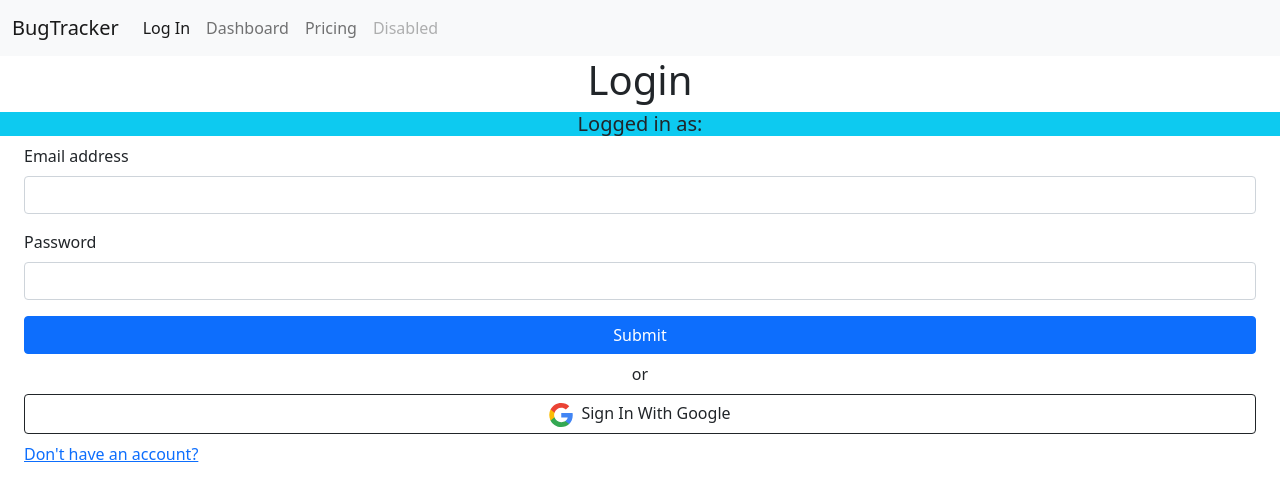
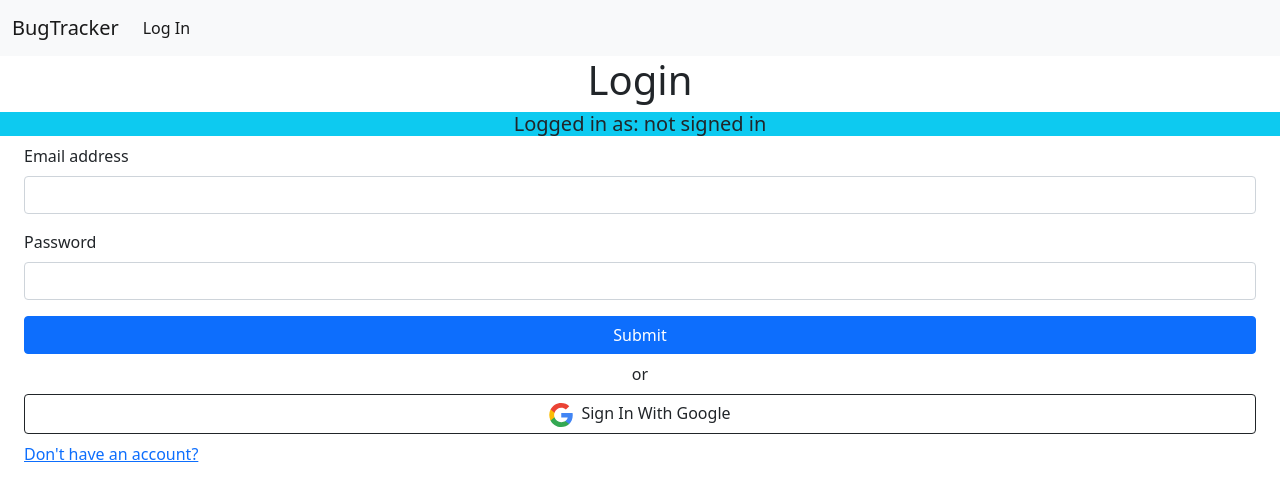
Before and after one commit to Paulino101/bug-tracker-v-two, a React (Create React App) app: page / in a window 1280 px wide. Shown: the top 498 px of the page. Built offline with nearby package versions, Linux system fonts and the light colour scheme.

Commit message:
auth and protected routes done

```diff
--- a/src/App.js
+++ b/src/App.js
@@ -1,25 +1,34 @@
 import { BrowserRouter as Router, Routes, Route } from "react-router-dom";
-import { isAuthContext } from "./components/helpers/Context";
+import { isAuthContext, loggedInUserDataContext } from "./helpers/Context";
 import { useState } from "react";
-import LoginForm from "./components/pages/LoginForm";
-import RegisterForm from "./components/pages/RegisterForm";
-import PathNotFound from "./components/pages/PathNotFound";
+import LoginForm from "./pages/LoginForm";
+import RegisterForm from "./pages/RegisterForm";
+import PathNotFound from "./pages/PathNotFound";
+import Profile from "./pages/Profile";
 import NavBar from "./components/NavBar";
-import Dashboard from "./components/pages/Dashboard";
+
+import ProtectedRoute from "./helpers/ProtectedRoute";
 
 function App() {
   const [isAuth, setIsAuth] = useState(false);
+  const [loggedInUser, setLoggedInUser] = useState("");
   return (
     <isAuthContext.Provider value={{ isAuth, setIsAuth }}>
+      <loggedInUserDataContext.Provider
+        value={{ loggedInUser, setLoggedInUser }}
+      >
         <Router>
           <NavBar />
           <Routes>
             <Route path="/register" exact element={<RegisterForm />} />
             <Route path="/" exact element={<LoginForm />} />
             <Route path="*" element={<PathNotFound />} />
-          <Route path="/dashboard" element={<Dashboard />} />
+            <Route element={<ProtectedRoute />}>
+              <Route path="/profile" exact element={<Profile />} />
+            </Route>
           </Routes>
         </Router>
+      </loggedInUserDataContext.Provider>
     </isAuthContext.Provider>
   );
 }
--- a/src/components/NavBar.jsx
+++ b/src/components/NavBar.jsx
@@ -1,7 +1,21 @@
-import React from "react";
+import React, { useContext } from "react";
 import { Link } from "react-router-dom";
+import { isAuthContext } from "../helpers/Context";
+import { signOut } from "firebase/auth";
+import { auth } from "../firebaseConfig";
 
 function NavBar() {
+  const { isAuth, setIsAuth } = useContext(isAuthContext);
+
+  const handleSignOut = async () => {
+    try {
+      await signOut(auth);
+      setIsAuth(false);
+      alert("you have been signed out");
+    } catch (error) {
+      console.log(error.message);
+    }
+  };
   return (
     <nav className="navbar navbar-expand-lg navbar-light bg-light">
       <div className="container-fluid">
@@ -27,17 +41,18 @@ function NavBar() {
               </Link>
             </li>
             <li className="nav-item">
-              <Link to="/dashboard" className="nav-link">
-                Dashboard
-              </Link>
-            </li>
-            <li className="nav-item">
-              <a className="nav-link">Pricing</a>
-            </li>
-            <li className="nav-item">
-              <a className="nav-link disabled">Disabled</a>
+              {isAuth ? (
+                <Link to="/profile" className="nav-link">
+                  Profile
+                </Link>
+              ) : null}
             </li>
           </ul>
+          {isAuth ? (
+            <button onClick={handleSignOut} className="btn btn-primary">
+              Sign Out
+            </button>
+          ) : null}
         </div>
       </div>
     </nav>
--- a/src/components/pages/Dashboard.jsx
+++ /dev/null
@@ -1,6 +0,0 @@
-import React from "react";
-
-function Dashboard() {
-  return <div>Protected route dash board will go here only after auth.</div>;
-}
-export default Dashboard;
--- a/src/components/helpers/Context.js
+++ b/src/helpers/Context.js
@@ -1,3 +1,4 @@
 import { createContext } from "react";
 
 export const isAuthContext = createContext(false);
+export const loggedInUserDataContext = createContext("");
--- /dev/null
+++ b/src/helpers/ProtectedRoute.jsx
@@ -0,0 +1,10 @@
+import React, { useContext } from "react";
+import { Navigate, Outlet } from "react-router-dom";
+import { isAuthContext } from "./Context";
+
+function ProtectedRoute() {
+  const { isAuth, setIsAuth } = useContext(isAuthContext);
+  return isAuth ? <Outlet /> : <Navigate to="/" />;
+}
+
+export default ProtectedRoute;
--- a/src/components/pages/LoginForm.jsx
+++ b/src/pages/LoginForm.jsx
@@ -1,22 +1,23 @@
 import React, { useRef, useState, useContext } from "react";
-import { isAuthContext } from "../helpers/Context";
+import { isAuthContext, loggedInUserDataContext } from "../helpers/Context";
 import {
   signInWithEmailAndPassword,
   signOut,
   signInWithPopup,
   GoogleAuthProvider,
 } from "firebase/auth";
-import { auth } from "../../firebaseConfig";
+import { auth } from "../firebaseConfig";
 import { Link } from "react-router-dom";
-import googleLogo from "../../svg/googleLogo.svg";
+import googleLogo from "../svg/googleLogo.svg";
 
 function LoginForm() {
   const provider = new GoogleAuthProvider();
+
   const { isAuth, setIsAuth } = useContext(isAuthContext);
+  const { loggedInUser, setLoggedInUser } = useContext(loggedInUserDataContext);
 
   const emailRef = useRef("");
   const passwordRef = useRef("");
-  const [loggedInUser, setLoggedInUser] = useState(null);
   const [loginError, setLoginError] = useState(null);
 
   const handleLogin = async (e) => {
@@ -41,8 +42,9 @@ function LoginForm() {
       const result = await signInWithPopup(auth, provider);
       setLoggedInUser(result);
       setIsAuth(true);
+      console.log(loggedInUser);
     } catch (error) {
-      alert(error.message);
+      console.log(error.message);
     }
   };
 
@@ -58,7 +60,7 @@ function LoginForm() {
     <>
       <h1 className="text-center">Login</h1>
       <h5 className="text-center bg-info font-size-sm">
-        Logged in as: {loggedInUser?.user.email}
+        Logged in as: {loggedInUser ? loggedInUser.user.email : "not signed in"}
       </h5>
       {loginError ? (
         <p className="bg-danger text-white w-100">{loginError}</p>
--- /dev/null
+++ b/src/pages/Profile.jsx
@@ -0,0 +1,17 @@
+import React, { useContext } from "react";
+import { loggedInUserDataContext } from "../helpers/Context";
+
+function Profile() {
+  const { loggedInUser, setLoggedInUser } = useContext(loggedInUserDataContext);
+  const backUpAvatar = (`https://avatars.dicebear.com/api/identicon/${loggedInUser.user.email}.svg`)
+
+  return (
+    <div className=" text-center">
+    <img src={loggedInUser.user.photoURL ? loggedInUser.user.photoURL : backUpAvatar} alt="profile avatar" className="rounded-circle img-fluid "/>
+      <h1>{loggedInUser.user.displayName}</h1>
+      <h2>{loggedInUser.user.email}</h2>
+      <aside>eventually add stats here?</aside>
+    </div>
+  );
+}
+export default Profile;
--- a/src/components/pages/RegisterForm.jsx
+++ b/src/pages/RegisterForm.jsx
@@ -1,6 +1,6 @@
 import React, { useRef } from "react";
 import { createUserWithEmailAndPassword } from "firebase/auth";
-import { auth } from "./../../firebaseConfig";
+import { auth } from "../firebaseConfig";
 
 import { Link } from "react-router-dom";
 
```
Also changed, not shown: src/components/Sidebar.jsx (added, +7 -0 lines), src/pages/PathNotFound.jsx (renamed from src/components/pages/PathNotFound.jsx). Lines whose indentation alone changed are shown as unchanged.
